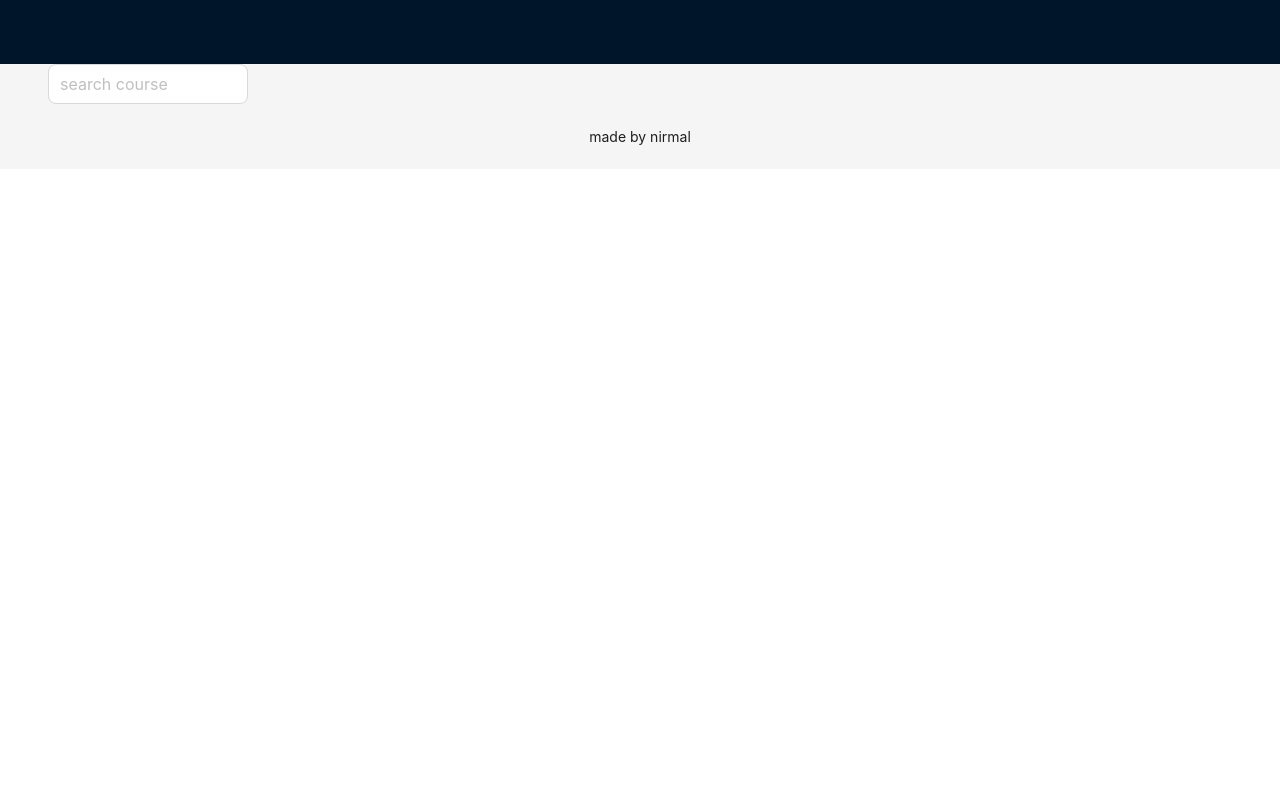
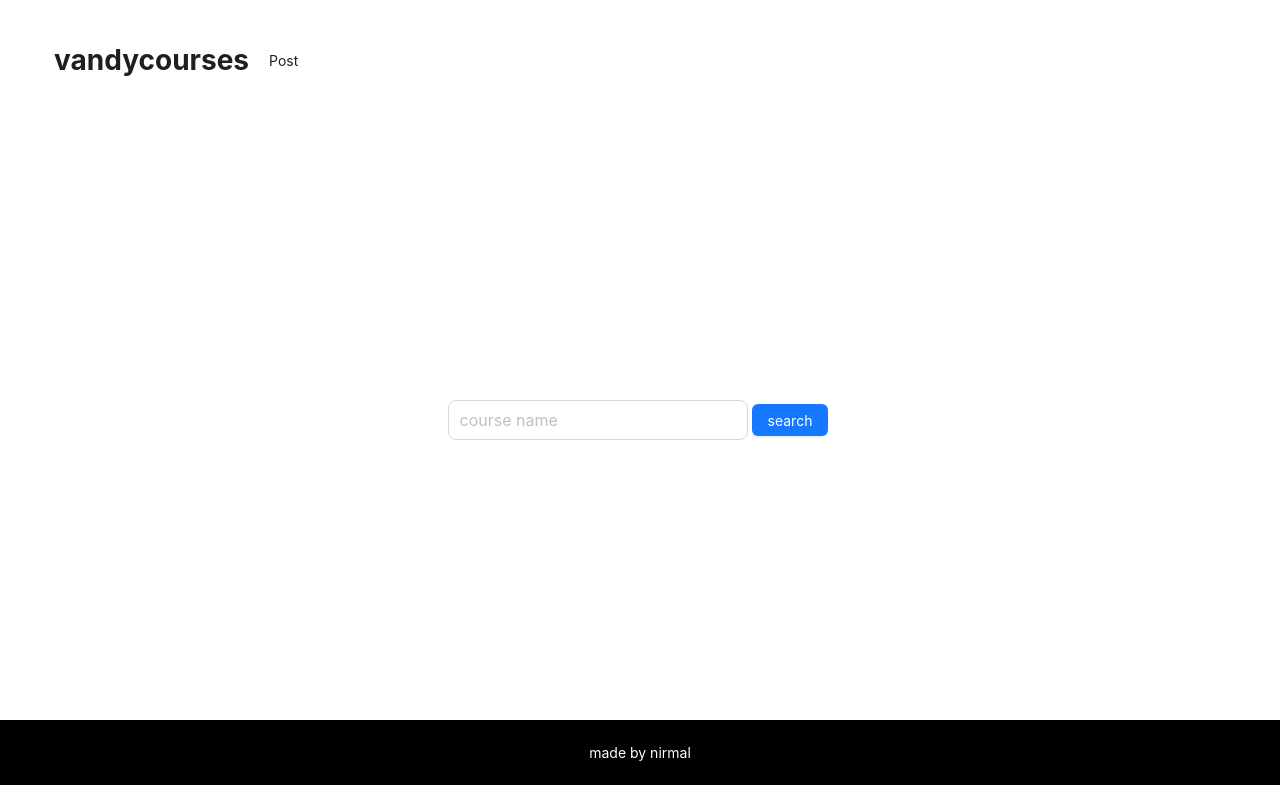
Before and after one commit to nirmalalla/vandy-courses, a Next.js app in the folder client/: page / in a window 1280 px wide. Built offline with nearby package versions, Linux system fonts and the light colour scheme; no server answers; what @ant-design/nextjs-registry would draw is missing.

Commit message:
working on routing

```diff
--- a/client/src/app/Components/Searchbar.tsx
+++ b/client/src/app/Components/Searchbar.tsx
@@ -1,7 +1,8 @@
 'use client'
 
 import { useEffect, useState } from "react";
-import { AutoComplete } from "antd";
+import { AutoComplete, Button } from "antd";
+import { useRouter } from "next/navigation";
 
 interface CourseName{
     course?: string
@@ -15,6 +16,7 @@ export default function SearchBar(){
     const [allOptions, setAllOptions] = useState<Option[]>([]);
     const [filteredOptions, setFilteredOptions] = useState<Option[]>([]);
     const [chosen, setChosen] = useState("");
+    const router = useRouter();
 
     const getCourses = async () => {
         const res = await fetch("http://localhost:5000/api/grades/course", {
@@ -50,6 +52,12 @@ export default function SearchBar(){
         setFilteredOptions(filtered);
     }
 
+    const onClick = () => {
+        if (chosen.trim() !== ""){
+            router.push(`/search?query=${encodeURIComponent(chosen)}`);
+        }
+    }
+
     useEffect(() => {
         getCourses();
     }, [])
@@ -59,12 +67,13 @@ export default function SearchBar(){
             <AutoComplete
                 value={chosen}
                 options={filteredOptions}
-                style={{width: 200}}
+                style={{width: 300}}
                 onChange={onChange}
                 onSearch={onSearch}
-                placeholder="search course"
+                placeholder="course name"
                 size="large"
             />
+            <Button type="primary" onClick={onClick} style={{margin: 4}}>search</Button>
         </>
     )
 }
--- a/client/src/app/page.tsx
+++ b/client/src/app/page.tsx
@@ -1,20 +1,23 @@
 import Searchbar from "./Components/Searchbar";
-import { Layout } from "antd";
+import { Layout, Button } from "antd";
 import { Header } from "antd/es/layout/layout";
 import { Content } from "antd/es/layout/layout";
 import { Footer } from "antd/es/layout/layout";
-
 
 export default function Home() {
   return (
     <>
       <Layout>
-        <Header style={{ display: "flex", alignItems: "center"}}>
+        <Header style={{ display: "flex", minHeight: "15vh", backgroundColor: "white", alignItems: "center"}}>
+          <h1 style={{padding: 4}}>vandycourses</h1>
+          <Button variant="text" color="default">Post</Button>
         </Header>
-        <Content style={{ padding: '0 48px'}}>
+        <Content style={{ padding: '0 48px', alignItems: "center", minHeight: "75vh", backgroundColor: "white", display: "flex", justifyContent: "center"}}>
           <Searchbar />
         </Content>
-        <Footer style={{ textAlign: "center"}}>made by nirmal</Footer>
+        <Footer style={{ textAlign: "center", backgroundColor: "black"}}>
+          <p style={{color: "white"}}>made by nirmal</p>
+        </Footer>
       </Layout>
     </>
   )
```
Also changed, not shown: client/src/app/search/page.tsx (added, +36 -0 lines), 1 other file (tests, documents, lock files or other folders).
